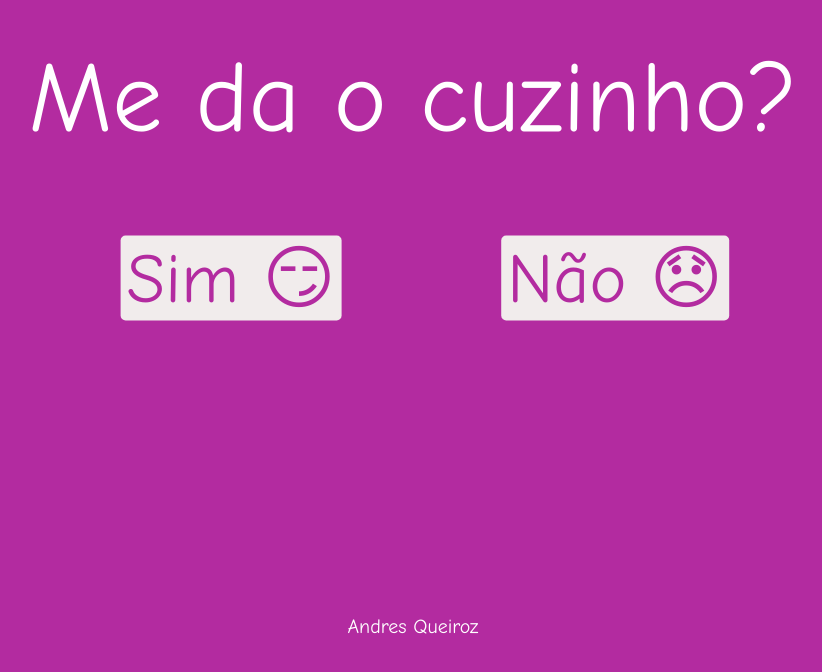
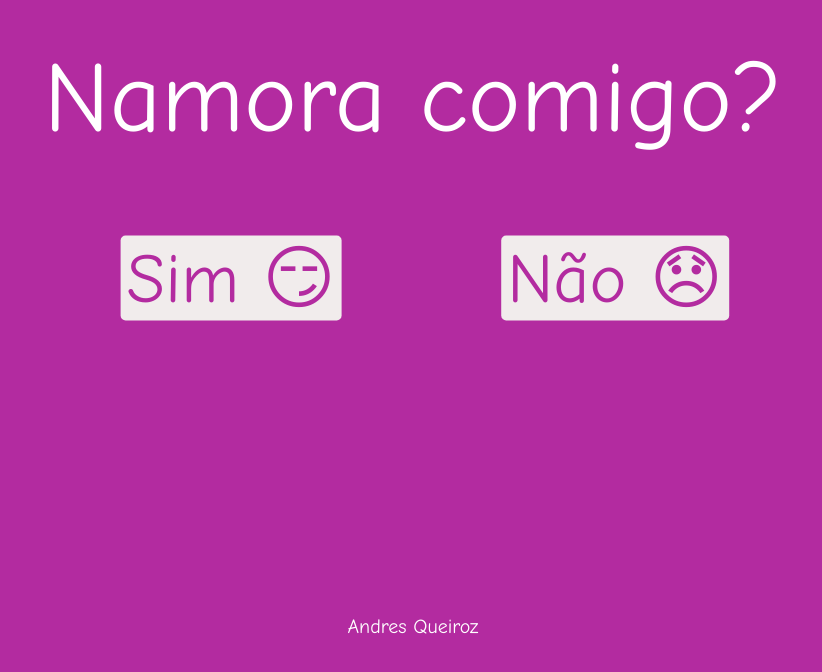
Before and after one commit to Andres-Queiroz/Pedido-de-namoro, a plain HTML site: page index.html in a window 1280 px wide. Shown: the part 122-794 px from the top of the page, without its empty margins (227-1049 px from the left). Drawn offline with Linux system fonts and the light colour scheme; a web font is replaced by a local one.

Commit message:
Update index.html

```diff
--- a/index.html
+++ b/index.html
@@ -85,7 +85,7 @@
 </head>
 
 <body>
-    <div id="question">Me da o cuzinho?<div>
+    <div id="question">Namora comigo?<div>
             <div id="options">
                 <div id="noContainer">
                     <button id="no" class="button">Não &#x1F61E;</button>
```
